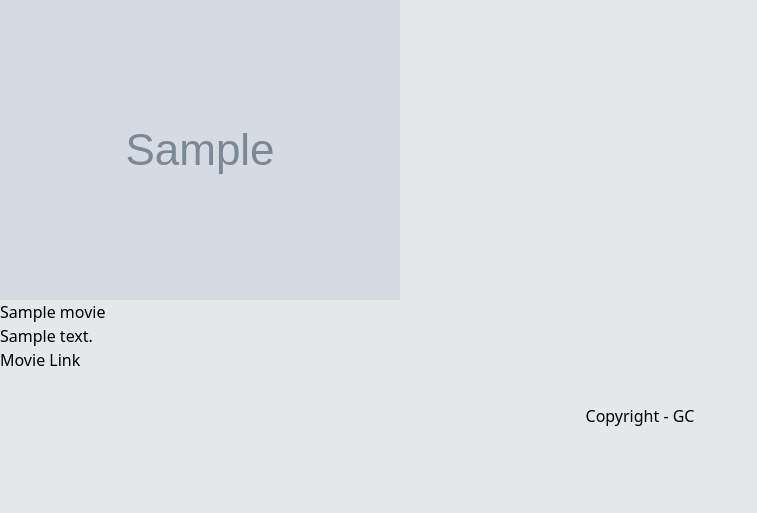
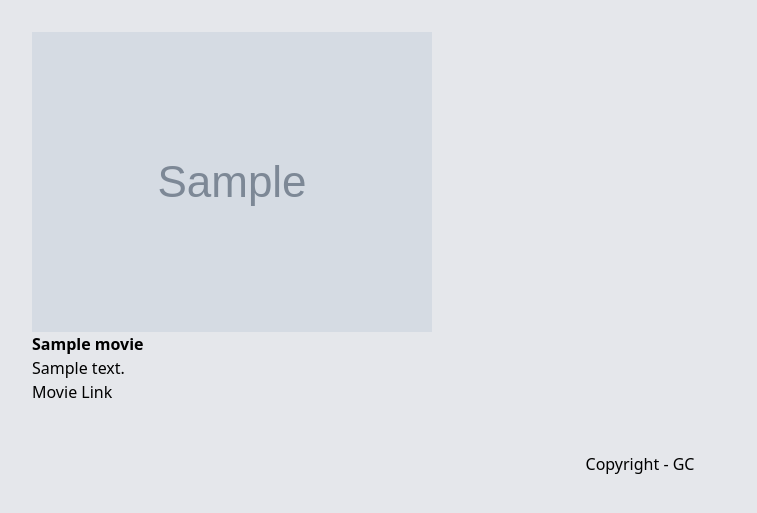
Before and after one commit to garycsy/movie_reviews, a Django app: page /movie/1/ in a window 1280 px wide. Shown: the part 60-573 px from the top of the page, without its empty margins (0-757 px from the left). Run offline with Django 4.2, Linux system fonts and the light colour scheme; tables that the repository leaves empty hold one stand-in row (values such as "Sample post"); grey boxes marked "Sample" are stand-in pictures; some libraries are stand-ins or nearby versions.

Commit message:
improve detail page

```diff
--- a/django_projects/movie_reviews/templates/base.html
+++ b/django_projects/movie_reviews/templates/base.html
@@ -13,7 +13,7 @@
 <body class="bg-gray-200">
     <header>
         <nav class="bg-gray-800 p-4 text-xl">
-            <a href="#" class="text-white">Home</a>
+            <a href="{% url 'home' %}" class="text-white">Home</a>
             <a href="#" class="text-white ml-4">News</a>
         </nav>
 
--- a/django_projects/movie_reviews/templates/detail.html
+++ b/django_projects/movie_reviews/templates/detail.html
@@ -1,15 +1,17 @@
 {% extends 'base.html' %}
 {% block content %}
-        <div class="row row-cols-1 row-cols-md-3 g-4">
-            <div class="card">
+    <div class="container mx-8 my-8">
+        <div class="grid grid-cols-2">
+            <div class="max-w-md">
                 <img src="{{ movie.image.url }}">
-                <div class="card-body">
-                    <h5 class="card-title fw-bold">{{ movie.title }}</h5>
-                    <p class="card-text">{{ movie.description }}</p>
+                <div class="">
+                    <h5 class="font-bold">{{ movie.title }}</h5>
+                    <p class="bg-gray-200">{{ movie.description }}</p>
                 {% if movie.url %}
                     <a href="{{ movie.url }}">Movie Link</a>
                 {% endif %}
                 </div>
             </div>
         </div>
+    </div>
 {% endblock content %}
```
